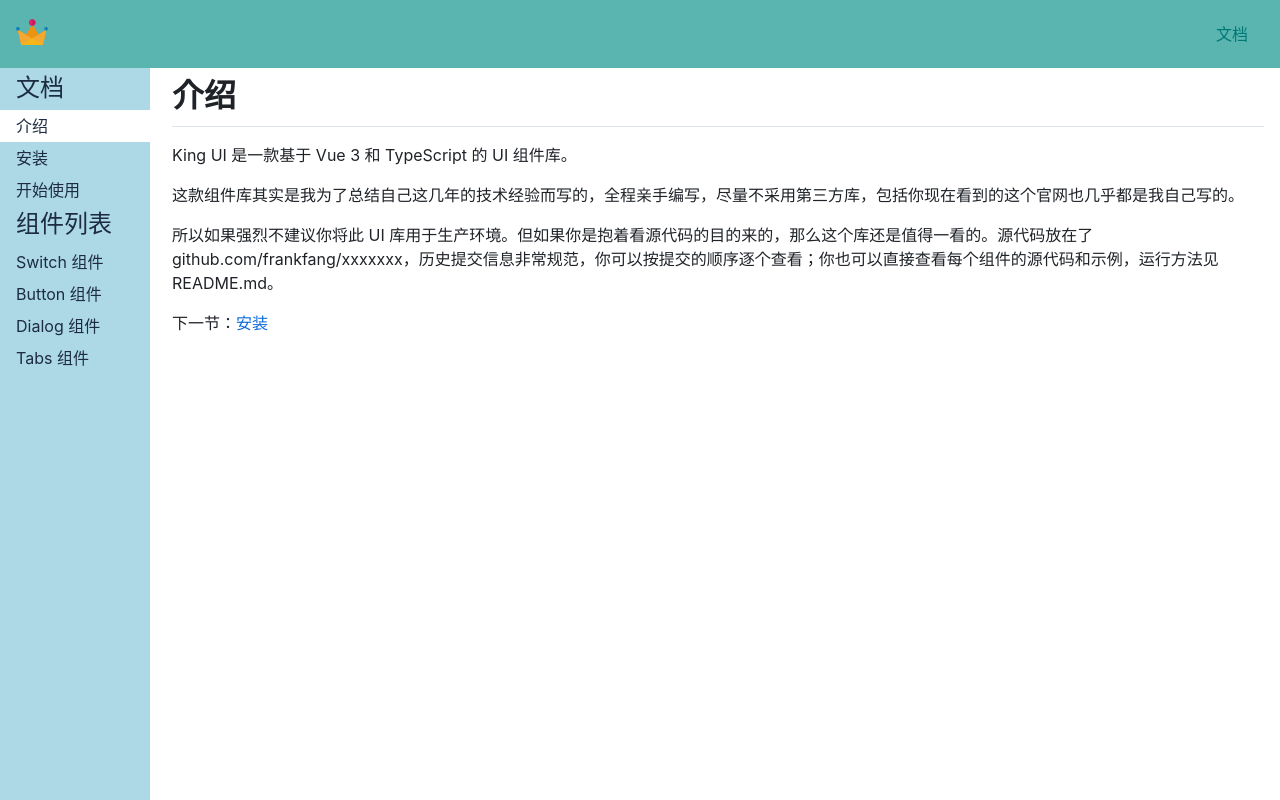
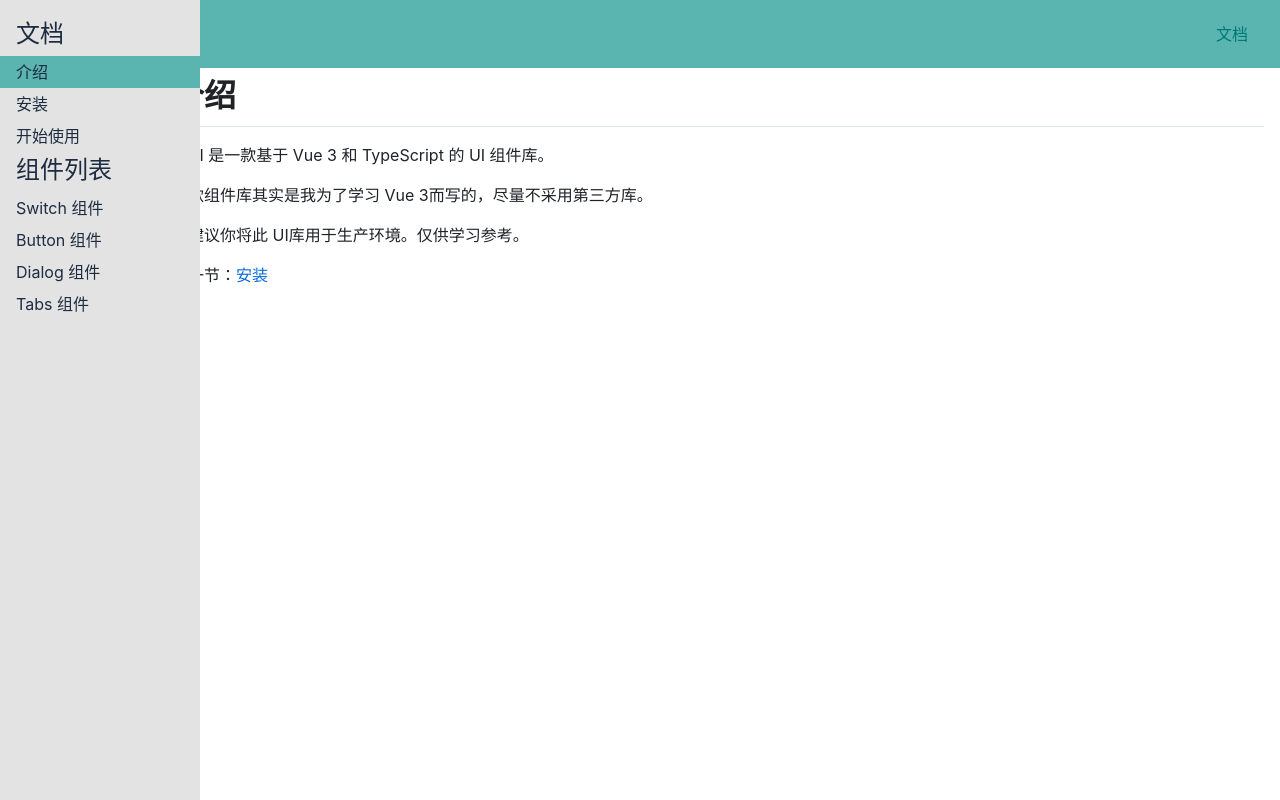
Before and after one commit to mumu111111/gulu-ui, a Vue app: page /#/doc/intro in a window 1280 px wide. Built offline with nearby package versions, Linux system fonts and the light colour scheme.

Commit message:
官网样式

```diff
--- a/src/views/Doc.vue
+++ b/src/views/Doc.vue
@@ -81,13 +81,14 @@ export default {
   }
 }
 aside {
-  background: lightblue;
-  width: 150px;
+  background: #e3e3e3;
+  width: 200px;
   padding: 16px 0;
   position: fixed;
   top: 0;
   left: 0;
-  padding-top: 70px;
+  z-index: 20;
+  /* padding-top: 70px; */
   height: 100%;
   > h2 {
     margin-bottom: 4px;
@@ -101,7 +102,7 @@ aside {
         text-decoration: none;
       }
       .router-link-active {
-        background: white;
+        background: rgb(90, 180, 176);
       }
     }
   }
@@ -111,9 +112,9 @@ aside {
   /* 手机上才绝对定位 */
   @media (max-width: 500px) {
     position: fixed;
-    top: 0;
+    top: 68px;
     left: 0;
-    padding-top: 70px;
+    /* padding-top: 70px; */
   }
 }
 </style>
--- a/src/views/GetStarted.vue
+++ b/src/views/GetStarted.vue
@@ -4,7 +4,7 @@
 
     <p>请先<a href="#/doc/install">安装</a>本组件库。</p>
     <p>然后在你的代码中写入下面的代码</p>
-    <pre><code>import {Button, Tabs, Switch, Dialog} from "king-ui"</code></pre>
+    <pre><code>import {Button, Tabs, Switch, Dialog} from "gulu-ui"</code></pre>
     就可以使用我提供的组件了。
 
     <h2>Vue 单文件组件</h2>
@@ -13,7 +13,7 @@
   &lt;div&gt;&lt;Button&gt;按钮&lt;/Button&gt;&lt;/div&gt;
 &lt;/template&gt;
 &lt;script&gt;
-  import {Button, Tabs, Switch, Dialog} from "king-ui"
+  import {Button, Tabs, Switch, Dialog} from "gulu-ui"
   export default {
     components: {Button}
   }
--- a/src/views/Install.vue
+++ b/src/views/Install.vue
@@ -2,9 +2,9 @@
   <article class="markdown-body">
     <h1>安装</h1>
     <p>打开终端运行下列命令：</p>
-    <pre><code>npm install king-ui</code></pre>
+    <pre><code>npm install gulu-ui</code></pre>
     <p>或</p>
-    <pre><code>yarn add king-ui</code></pre>
+    <pre><code>yarn add gulu-ui</code></pre>
 
     <p>下一节：<a href="#/doc/get-started">开始使用</a></p>
   </article>
--- a/src/views/Intro.vue
+++ b/src/views/Intro.vue
@@ -1,16 +1,9 @@
 <template>
   <article class="markdown-body">
     <h1>介绍</h1>
-    <p>King UI 是一款基于 Vue 3 和 TypeScript 的 UI 组件库。</p>
-    <p>
-      这款组件库其实是我为了总结自己这几年的技术经验而写的，全程亲手编写，尽量不采用第三方库，包括你现在看到的这个官网也几乎都是我自己写的。
-    </p>
-    <p>
-      所以如果强烈不建议你将此 UI
-      库用于生产环境。但如果你是抱着看源代码的目的来的，那么这个库还是值得一看的。源代码放在了
-      github.com/frankfang/xxxxxxx，历史提交信息非常规范，你可以按提交的顺序逐个查看；你也可以直接查看每个组件的源代码和示例，运行方法见
-      README.md。
-    </p>
+    <p>V UI 是一款基于 Vue 3 和 TypeScript 的 UI 组件库。</p>
+    <p>这款组件库其实是我为了学习 Vue 3而写的，尽量不采用第三方库。</p>
+    <p>不建议你将此 UI库用于生产环境。仅供学习参考。</p>
     下一节：<a href="#/doc/install">安装</a>
   </article>
 </template>
```
